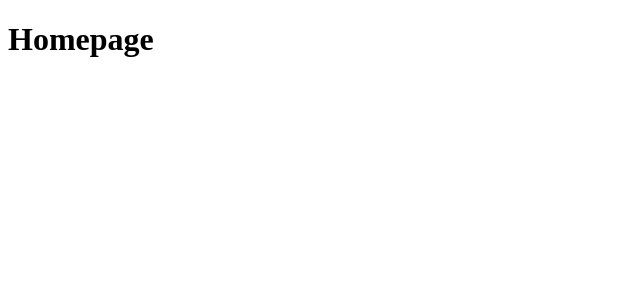
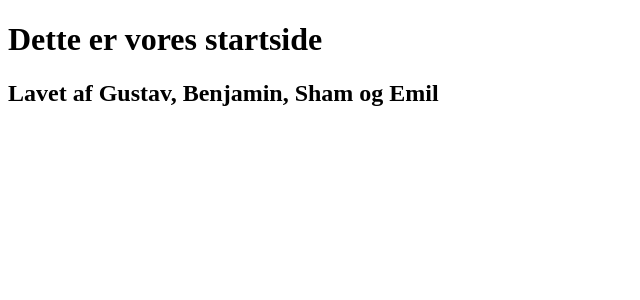
Before and after one commit to Benjamin-Harris1/react-skole-projekt, a React (Vite) app: page / in a window 1280 px wide. Shown: the top 300 px of the page, without its empty margins (0-640 px from the left). Built offline with nearby package versions, Linux system fonts and the light colour scheme.

Commit message:
created component folder

```diff
--- a/src/Homepage.jsx
+++ /dev/null
@@ -1,9 +0,0 @@
-import React from "react";
-
-export default function Homepage() {
-  return (
-    <div className="Homepage">
-      <h1>Homepage</h1>
-    </div>
-  );
-}
--- /dev/null
+++ b/src/components/Homepage.jsx
@@ -0,0 +1,10 @@
+import React from "react";
+
+export default function Homepage() {
+  return (
+    <div>
+      <h1>Dette er vores startside</h1>
+      <h2>Lavet af Gustav, Benjamin, Sham og Emil</h2>
+    </div>
+  );
+}
--- a/src/main.jsx
+++ b/src/main.jsx
@@ -1,6 +1,6 @@
 import React from "react";
 import ReactDOM from "react-dom/client";
-import Homepage from "./Homepage.jsx";
+import Homepage from "./components/Homepage.jsx";
 import "./main.css";
 
 ReactDOM.createRoot(document.getElementById("root")).render(
```
